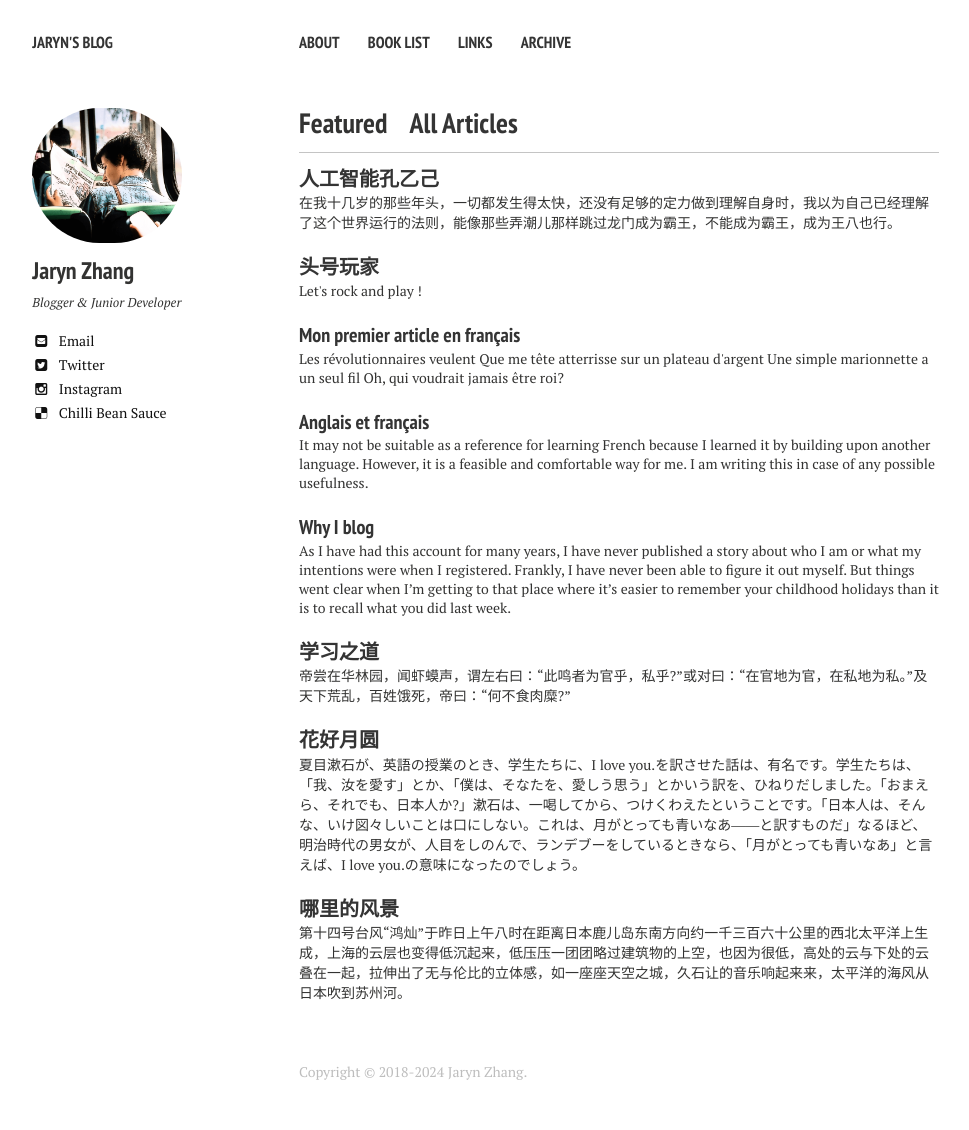
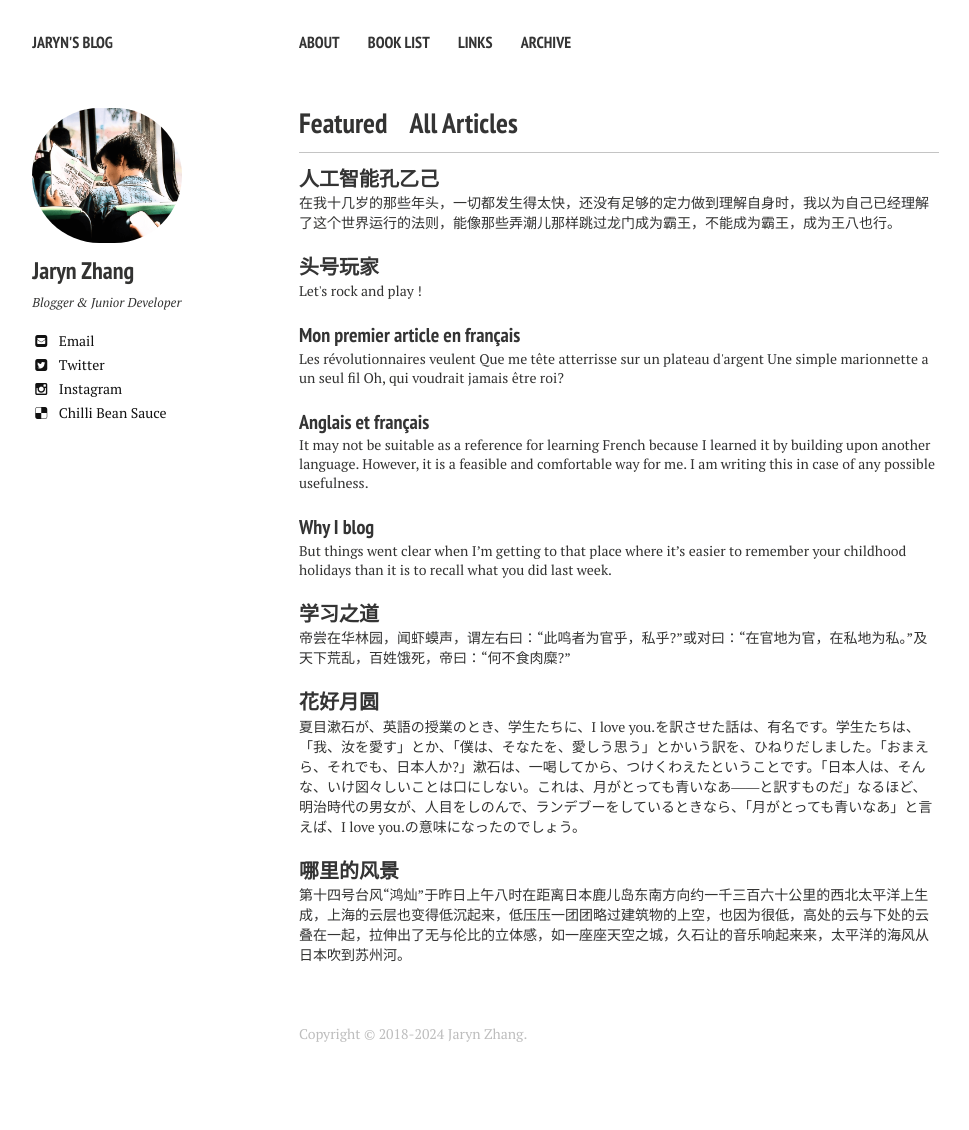
Before and after one commit to jarynzhang/jarynzhang.github.io, a Jekyll site: the page built from index.md, in a window 1280 px wide. Shown: the whole page, without its empty margins (21-990 px from the left). Built offline with Jekyll 4.4.1, drawn with Linux system fonts in a browser that asks for light colours; nearby versions of some CDN libraries; after the commit the page ends 1092 px from its top, so only the background shows below that.

Commit message:
Update 2021-08-03-Why I blog.md

```diff
--- a/Envedette/_posts/2021-08-03-Why I blog.md
+++ b/Envedette/_posts/2021-08-03-Why I blog.md
@@ -5,7 +5,7 @@ categories:
    -
 tags:
    -
-excerpt: As I have had this account for many years, I have never published a story about who I am or what my intentions were when I registered. Frankly, I have never been able to figure it out myself. But things went clear when I’m getting to that place where it’s easier to remember your childhood holidays than it is to recall what you did last week.
+excerpt: But things went clear when I’m getting to that place where it’s easier to remember your childhood holidays than it is to recall what you did last week.
 ---
 
 
```
